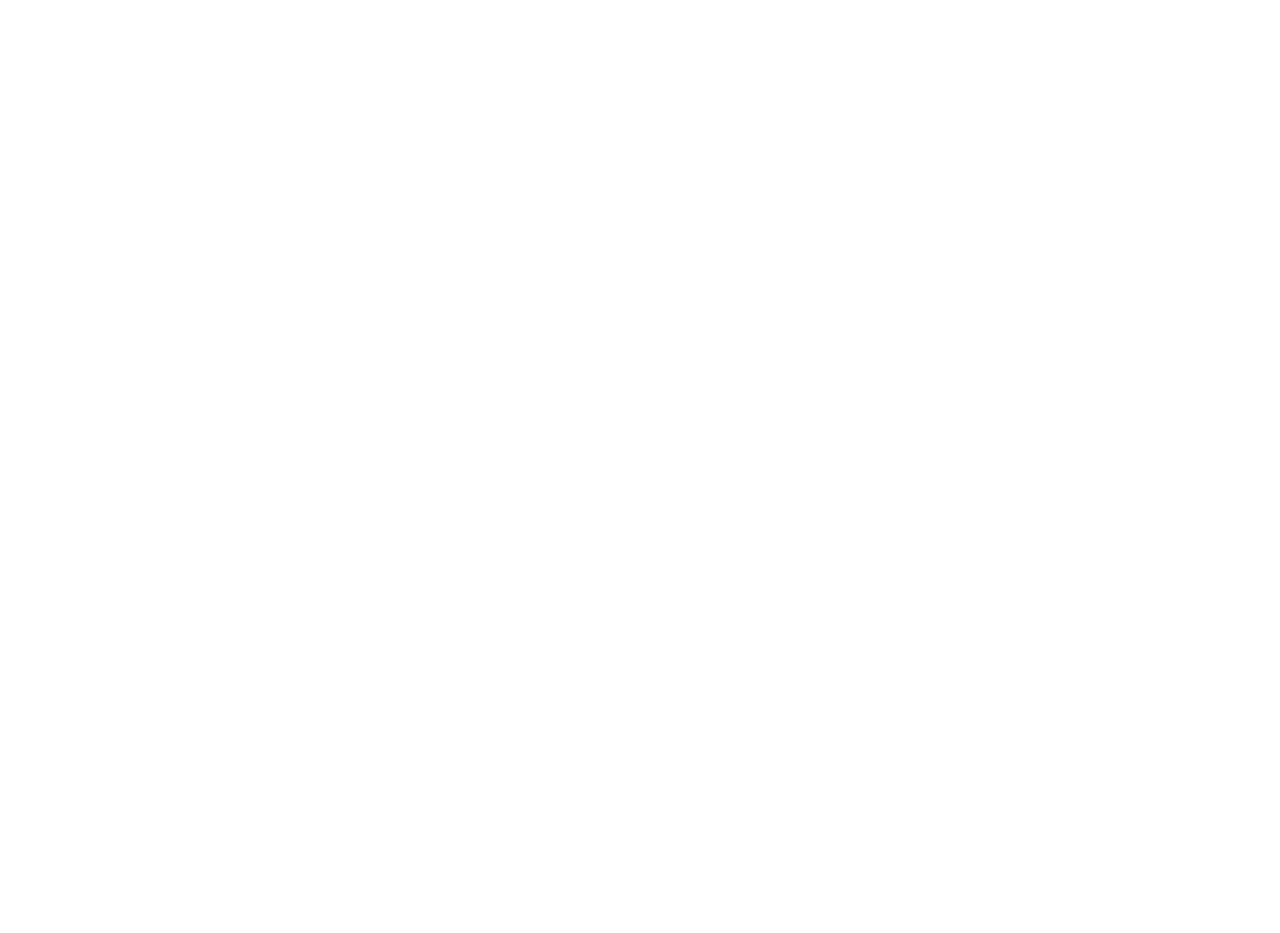
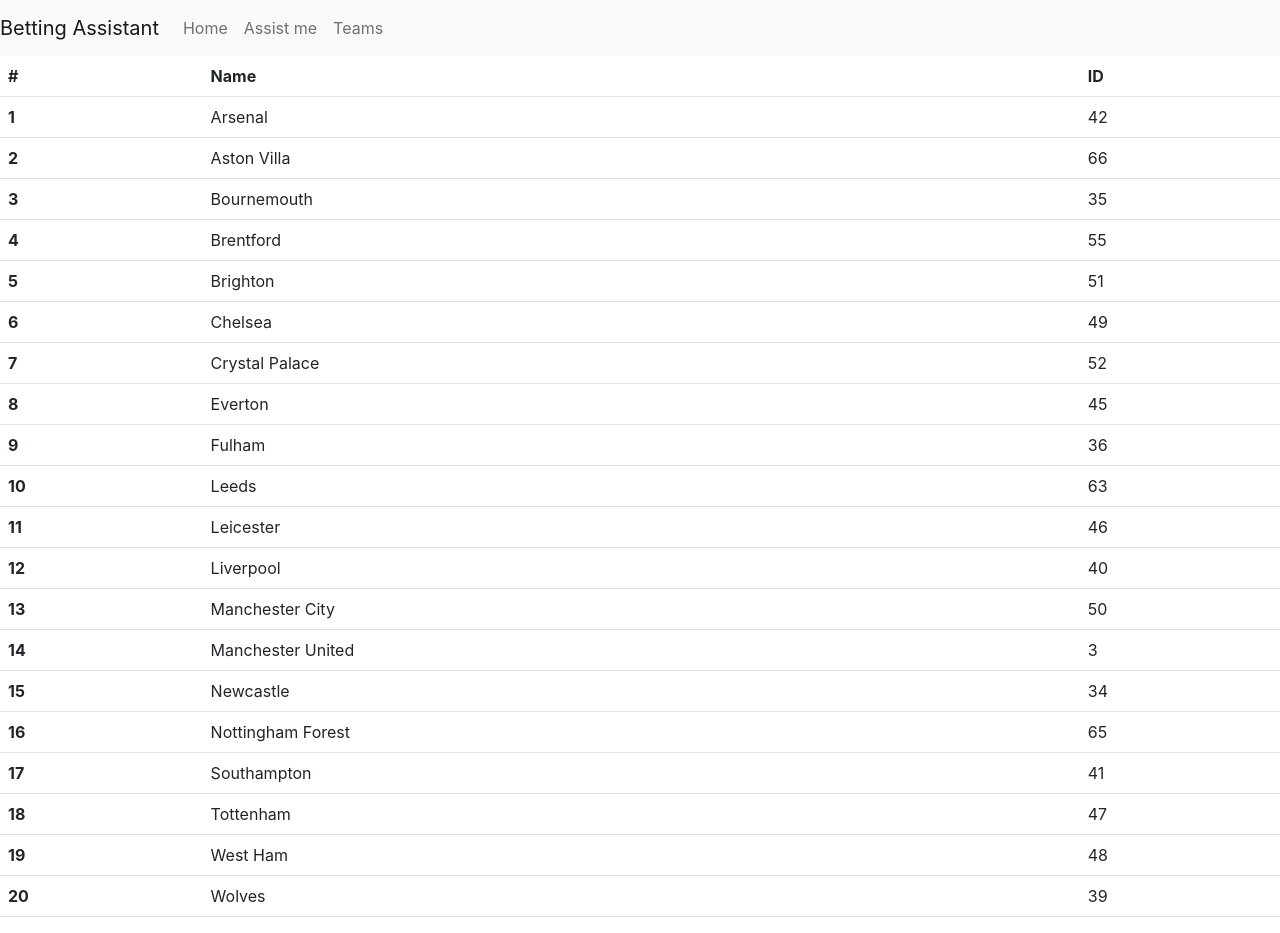
Before and after one commit to proman3419/Betting-Assistant, a React (Create React App) app in the folder betting-assistant-f/: page /teamsView in a window 1280 px wide. Before the commit this address had no page. Before the commit the page ends 800 px from the top, so only its background shows below. Built offline with nearby package versions, Linux system fonts and the light colour scheme.

Commit message:
Added home, teams views, fixed the submit button

```diff
--- a/betting-assistant-f/src/App.css
+++ b/betting-assistant-f/src/App.css
@@ -61,3 +61,18 @@
   grid-column: 2;
   grid-row: 5;
 }
+
+#homeImageFigure {
+  position: absolute;
+  top: 50%;
+  left: 50%;
+  transform: translate(-50%, -50%);
+  width: 50%;
+  text-align: center;
+}
+
+#homeImageCaption {
+  text-align: center;
+  font-size: 32px;
+  font-weight: bolder;
+}
--- a/betting-assistant-f/src/App.js
+++ b/betting-assistant-f/src/App.js
@@ -1,15 +1,41 @@
 import './App.css';
 import FormView from './FormView.js';
 import ResultView from './ResultView';
+import TeamsView from './TeamsView';
+import HomeView from './HomeView';
 import { Routes, Route, BrowserRouter } from 'react-router-dom';
 
 function App() {
   return (
     <BrowserRouter>
-      <Routes>
-        <Route path="/" element={<FormView />} />
-        <Route path="resultView" element={<ResultView />} />
-      </Routes>
+      <nav class="navbar navbar-expand-lg navbar-light bg-light">
+        <a class="navbar-brand" href="/">Betting Assistant</a>
+        <button class="navbar-toggler" type="button" data-toggle="collapse" data-target="#navbarSupportedContent" aria-controls="navbarSupportedContent" aria-expanded="false" aria-label="Toggle navigation">
+          <span class="navbar-toggler-icon"></span>
+        </button>
+
+        <div class="collapse navbar-collapse" id="navbarSupportedContent">
+          <ul class="navbar-nav mr-auto">
+            <li class="nav-item active">
+              <a class="nav-link" href="/">Home <span class="sr-only"></span></a>
+            </li>
+            <li class="nav-item">
+              <a class="nav-link" href="formView">Assist me</a>
+            </li>
+            <li class="nav-item">
+              <a class="nav-link" href="teamsView">Teams</a>
+            </li>
+          </ul>
+        </div>
+      </nav>
+      <div>
+        <Routes>
+          <Route path="/" element={<HomeView />} />
+          <Route path="formView" element={<FormView />} />
+          <Route path="resultView" element={<ResultView />} />
+          <Route path="teamsView" element={<TeamsView />} />
+        </Routes>
+      </div>
     </BrowserRouter>
   );
 }
--- a/betting-assistant-f/src/FormView.js
+++ b/betting-assistant-f/src/FormView.js
@@ -9,7 +9,11 @@
 function FormView() {
   function handleSubmit(e) {
     console.log("ASDSA")
-    console.log(document.getElementById("team1Input").value)
+    console.log(document.getElementById("team1Input").value);
+    console.log(document.getElementById("team2Input").value);
+    console.log(document.getElementById("resultTeam1WinBetOddsInput").value);
+    console.log(document.getElementById("resultTieBetOddsInput").value);
+    console.log(document.getElementById("resultTeam2WinBetOddsInput").value);
     console.log(JSON.stringify({
       team1Id: document.getElementById("team1Input").value,
       team2Id: document.getElementById("team2Input").value,
@@ -38,12 +42,12 @@
 
   return (
       <Container >
-        <Form onSubmit={handleSubmit}>
+        <Form>
           <Row>
             <Col md={{ span: 6, offset: 3 }}>
               <Form.Group className="mb-3" controlId="team1Input">
                 <Form.Label>Team 1</Form.Label>
-                <Form.Control type="text" id="team1Input" name="team1Input" placeholder="Team 1 ID" />
+                <Form.Control type="text" id="team1Input" name="team1Input" placeholder="Ex. 49" />
               </Form.Group>
             </Col>
           </Row>
@@ -52,7 +56,7 @@
             <Col md={{ span: 6, offset: 3 }}>
               <Form.Group className="mb-3" controlId="team2Input">
                 <Form.Label>Team 1</Form.Label>
-                <Form.Control type="text" id="team2Input" name="team2Input" placeholder="Team 2 ID" />
+                <Form.Control type="text" id="team2Input" name="team2Input" placeholder="Ex. 40" />
               </Form.Group>
             </Col>
           </Row>
@@ -61,7 +65,7 @@
             <Col md={{ span: 6, offset: 3 }}>
               <Form.Group className="mb-3" controlId="resultTeam1WinBetOddsDiv">
                 <Form.Label>Bet Odds for TEAM 1 WIN</Form.Label>
-                <Form.Control type="text" id="resultTeam1WinBetOddsInput" name="resultTeam1WinBetOddsInput"/>
+                <Form.Control type="text" id="resultTeam1WinBetOddsInput" name="resultTeam1WinBetOddsInput" placeholder="Ex. 2.14"/>
               </Form.Group>
             </Col>
           </Row>
@@ -70,7 +74,7 @@
             <Col md={{ span: 6, offset: 3 }}>
               <Form.Group className="mb-3" controlId="resultTieBetOddsDiv">
                 <Form.Label>Bet Odds for DRAW</Form.Label>
-                <Form.Control type="text" id="resultTieBetOddsDiv" name="resultTieBetOddsDiv"/>
+                <Form.Control type="text" id="resultTieBetOddsInput" name="resultTieBetOddsInput" placeholder="Ex. 1.77"/>
               </Form.Group>
             </Col>
           </Row>
@@ -79,14 +83,14 @@
             <Col md={{ span: 6, offset: 3 }}>
               <Form.Group className="mb-3" controlId="resultTeam2WinBetOddsDiv">
                 <Form.Label>Bet Odds for TEAM 2 WIN</Form.Label>
-                <Form.Control type="text" id="resultTeam2WinBetOddsDiv" name="resultTeam2WinBetOddsDiv"/>
+                <Form.Control type="text" id="resultTeam2WinBetOddsInput" name="resultTeam2WinBetOddsInput" placeholder="Ex. 1.53"/>
               </Form.Group>
             </Col>
           </Row>
 
           <Row>
             <Col md={{ span: 6, offset: 3 }} className="text-center">
-              <Button variant="primary" type="submit">
+              <Button variant="primary" onClick={handleSubmit}>
                 Submit
               </Button>
             </Col>
--- /dev/null
+++ b/betting-assistant-f/src/HomeView.js
@@ -0,0 +1,14 @@
+import './App.css';
+
+function HomeView() {
+  return (
+    <div>
+      <figure id="homeImageFigure">
+        <img src={require("./resources/home_img.jpg")} alt="" />
+        <figcaption id="homeImageCaption">Betting Assistant - the best tool for betting!</figcaption>
+      </figure>
+    </div>
+  )
+}
+
+export default HomeView;
--- /dev/null
+++ b/betting-assistant-f/src/TeamsView.js
@@ -0,0 +1,119 @@
+import './App.css';
+
+function TeamsView() {
+  return (
+    <table class="table">
+      <thead>
+        <tr>
+          <th scope="col">#</th>
+          <th scope="col">Name</th>
+          <th scope="col">ID</th>
+        </tr>
+      </thead>
+      <tbody>
+      <tr>
+          <th scope="row">1</th>
+          <td>Arsenal</td>
+          <td>42</td>
+        </tr>
+        <tr>
+          <th scope="row">2</th>
+          <td>Aston Villa</td>
+          <td>66</td>
+        </tr>
+        <tr>
+          <th scope="row">3</th>
+          <td>Bournemouth</td>
+          <td>35</td>
+        </tr>
+        <tr>
+          <th scope="row">4</th>
+          <td>Brentford</td>
+          <td>55</td>
+        </tr>
+        <tr>
+          <th scope="row">5</th>
+          <td>Brighton</td>
+          <td>51</td>
+        </tr>
+        <tr>
+          <th scope="row">6</th>
+          <td>Chelsea</td>
+          <td>49</td>
+        </tr>
+        <tr>
+          <th scope="row">7</th>
+          <td>Crystal Palace</td>
+          <td>52</td>
+        </tr>
+        <tr>
+          <th scope="row">8</th>
+          <td>Everton</td>
+          <td>45</td>
+        </tr>
+        <tr>
+          <th scope="row">9</th>
+          <td>Fulham</td>
+          <td>36</td>
+        </tr>
+        <tr>
+          <th scope="row">10</th>
+          <td>Leeds</td>
+          <td>63</td>
+        </tr>
+        <tr>
+          <th scope="row">11</th>
+          <td>Leicester</td>
+          <td>46</td>
+        </tr>
+        <tr>
+          <th scope="row">12</th>
+          <td>Liverpool</td>
+          <td>40</td>
+        </tr>
+        <tr>
+          <th scope="row">13</th>
+          <td>Manchester City</td>
+          <td>50</td>
+        </tr>
+        <tr>
+          <th scope="row">14</th>
+          <td>Manchester United</td>
+          <td>3</td>
+        </tr>
+        <tr>
+          <th scope="row">15</th>
+          <td>Newcastle</td>
+          <td>34</td>
+        </tr>
+        <tr>
+          <th scope="row">16</th>
+          <td>Nottingham Forest</td>
+          <td>65</td>
+        </tr>
+        <tr>
+          <th scope="row">17</th>
+          <td>Southampton</td>
+          <td>41</td>
+        </tr>
+        <tr>
+          <th scope="row">18</th>
+          <td>Tottenham</td>
+          <td>47</td>
+        </tr>
+        <tr>
+          <th scope="row">19</th>
+          <td>West Ham</td>
+          <td>48</td>
+        </tr>
+        <tr>
+          <th scope="row">20</th>
+          <td>Wolves</td>
+          <td>39</td>
+        </tr>
+      </tbody>
+    </table>
+  )
+}
+
+export default TeamsView;
```
Also changed, not shown: betting-assistant-f/src/resources/home_img.jpg (added).
